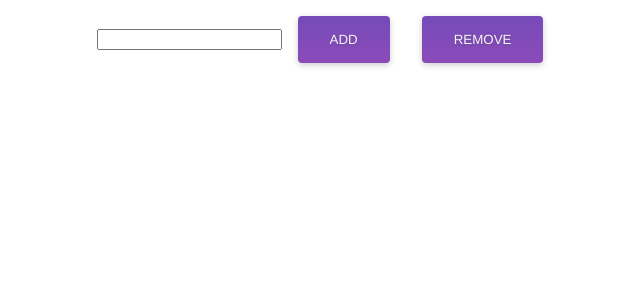
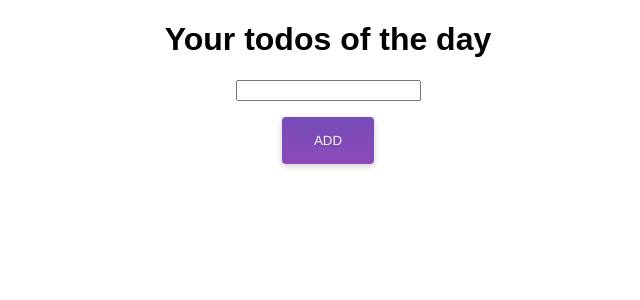
Before and after one commit to Aknotofknots/redux-todo, a React (Create React App) app: page / in a window 1280 px wide. Shown: the top 300 px of the page, without its empty margins (312-952 px from the left). Built offline with nearby package versions, Linux system fonts and the light colour scheme.

Commit message:
made some changes

```diff
--- a/src/components/App.js
+++ b/src/components/App.js
@@ -1,28 +1,23 @@
-import React, { Component } from 'react';
-import { connect } from 'react-redux'; //To connect to our store
-import { addTodo, removeTodo } from '../actions'; //Our actions to dispatch
-import '../styles/App.css';
+import React, { Component } from "react";
+import List from "./List";
+import Header from "./Header";
+import { connect } from "react-redux"; //To connect to our store
+import { addTodo, removeTodo } from "../actions"; //Our actions to dispatch
+import "../styles/App.css";
 
 class App extends Component {
+  state = {
+    todoValue: ""
+  };
 
-  state =  {
-    todoValue: ""
-  }
-
-  componentDidMount() {
-
-  }
-
-  handleInput = (e) => {
-
+  handleInput = e => {
     this.setState({
-        [e.target.name]: e.target.value
-      })
-  }
+      [e.target.name]: e.target.value
+    });
+  };
 
   add = () => {
-
-    const {todoValue} = this.state;
+    const { todoValue } = this.state;
 
     /* addTodo calls the dispatch function from props with our values
      * generate a not so unique ID so we can keep track of the todo and remove it */
@@ -30,38 +25,33 @@ class App extends Component {
     this.props.addTodo({
       content: todoValue,
       id: Math.floor(Math.random() * 5) + 1
-    })
-  }
+    });
+  };
 
-  remove = () => {
+  remove = e => {
     /* Lets just do math random until we are lucky enough to get the right ID,
     * this is quality work, they are good devs brent. */
+
     this.props.removeTodo({
-      content: "Hey",
+      content: "adawd",
       id: Math.floor(Math.random() * 5) + 1
-    })
-  }
+    });
+  };
 
   render() {
     //Both state and our functions are stored in props, redux state is synced to props
-    console.log(this.props.todos)
-    console.log(this.state)
+    console.log(this.props.store);
 
     return (
       <div className="App">
-
-        <input onChange={this.handleInput} type="text" name="todoValue"/>
-
-        <button
-            className="button"
-            onClick={this.add}>
+        <Header />
+        <input onChange={this.handleInput} type="text" name="todoValue" />
+        <div>
+          <button className="button" onClick={this.add}>
             Add
-        </button>
-        <button
-            className="button"
-            onClick={this.remove}>
-            Remove
-        </button>
+          </button>
+        </div>
+        <List />
       </div>
     );
   }
@@ -75,11 +65,11 @@ class App extends Component {
  * is what we are actually saying
  * @param {Function} dispatch
  */
-function mapDispatchToProps(dispatch){
-  return{
+function mapDispatchToProps(dispatch) {
+  return {
     addTodo: todo => dispatch(addTodo(todo)),
     removeTodo: todo => dispatch(removeTodo(todo))
-  }
+  };
 }
 
 /**
@@ -90,10 +80,10 @@ function mapDispatchToProps(dispatch){
  * we can choose here which parts of the state should be exposed to this component
  * @param {Object} state
  */
-function mapStateToProps(state){
+function mapStateToProps(state) {
   return {
     todos: state
-  }
+  };
 }
 /**
  * We then use `connect` and pass along our two helper functions:
```
Also changed, not shown: src/index.js (+11 -12 lines), src/reducer.js (+3 -6 lines).
